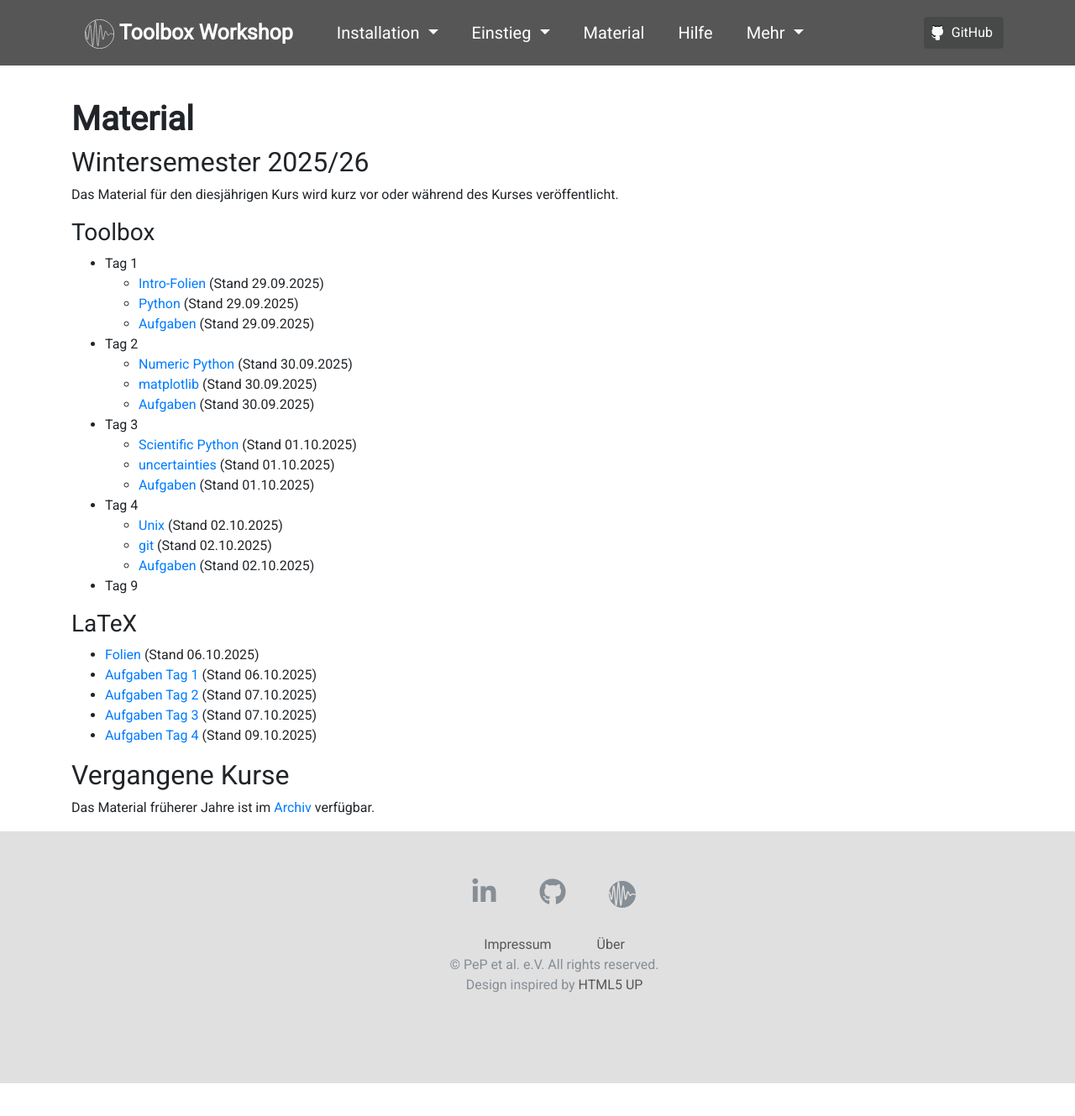
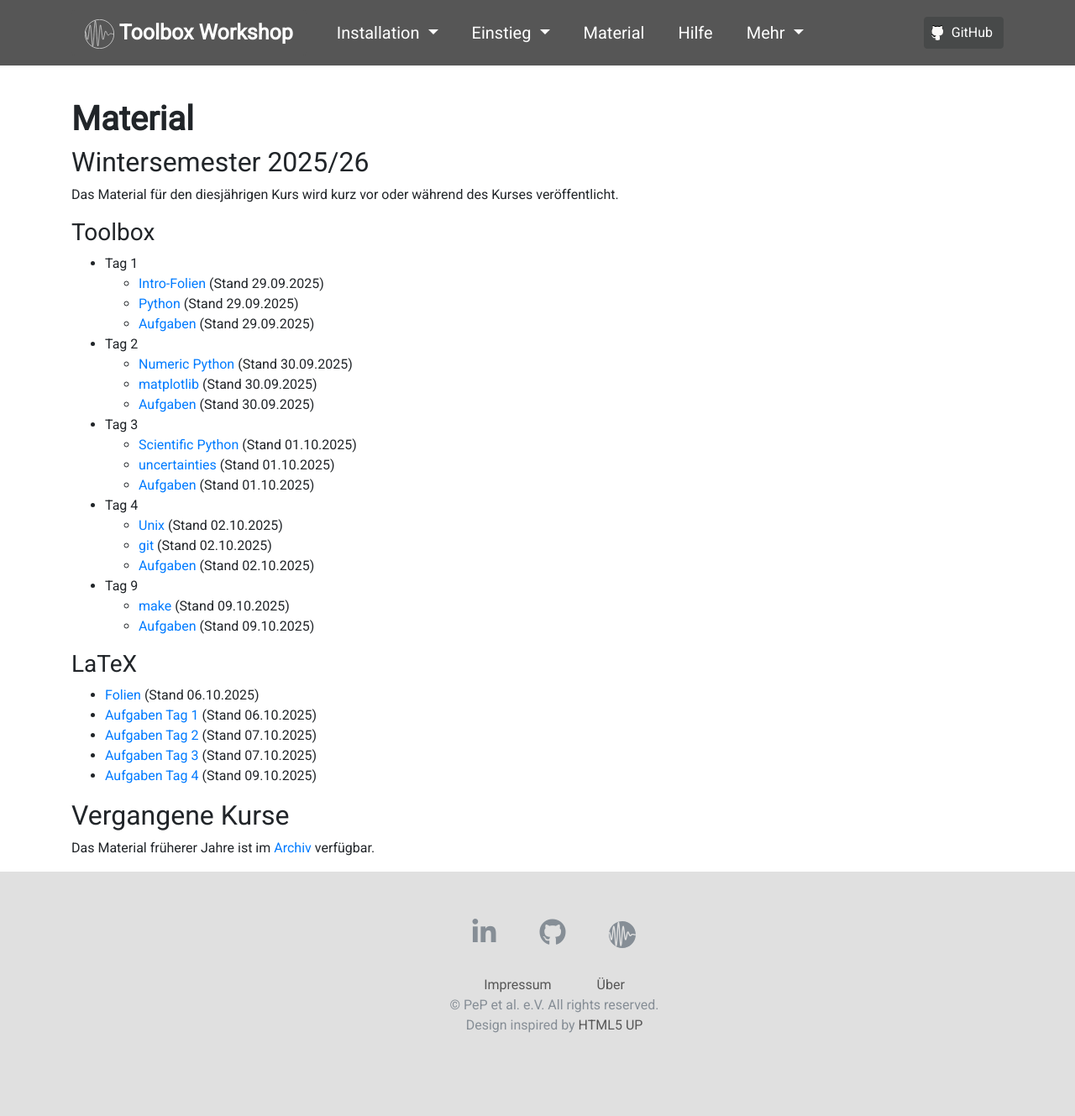
Before and after one commit to pep-dortmund/homepage-toolbox, a Jekyll site: the page built from notes.md, in a window 1280 px wide and 1338 px high. Shown: the top 1329 px of the window at 84% size. Built offline with Jekyll 4.4.1, drawn with Linux system fonts in a browser that asks for light colours; nearby versions of some CDN libraries.

Commit message:
make and exercises 2025

```diff
--- a/notes.md
+++ b/notes.md
@@ -28,8 +28,8 @@
     - [git](/files/archive/current/git.pdf){:target="_blank"} (Stand 02.10.2025)
     - [Aufgaben](/files/archive/current/exercises-toolbox-4.zip) (Stand 02.10.2025)
 - Tag 9
-    <!-- - [make](/files/archive/current/make.pdf){:target="_blank"} (Stand 04.10.2024) -->
-    <!-- - [Aufgaben](/files/archive/current/exercises-toolbox-5.zip) (Stand 04.10.2024) -->
+    - [make](/files/archive/current/make.pdf){:target="_blank"} (Stand 09.10.2025)
+    - [Aufgaben](/files/archive/current/exercises-toolbox-5.zip) (Stand 09.10.2025)
 
 ### LaTeX
 - [Folien](/files/archive/current/latex.pdf){:target="_blank"} (Stand 06.10.2025)
```
Also changed, not shown: 2 other files.
